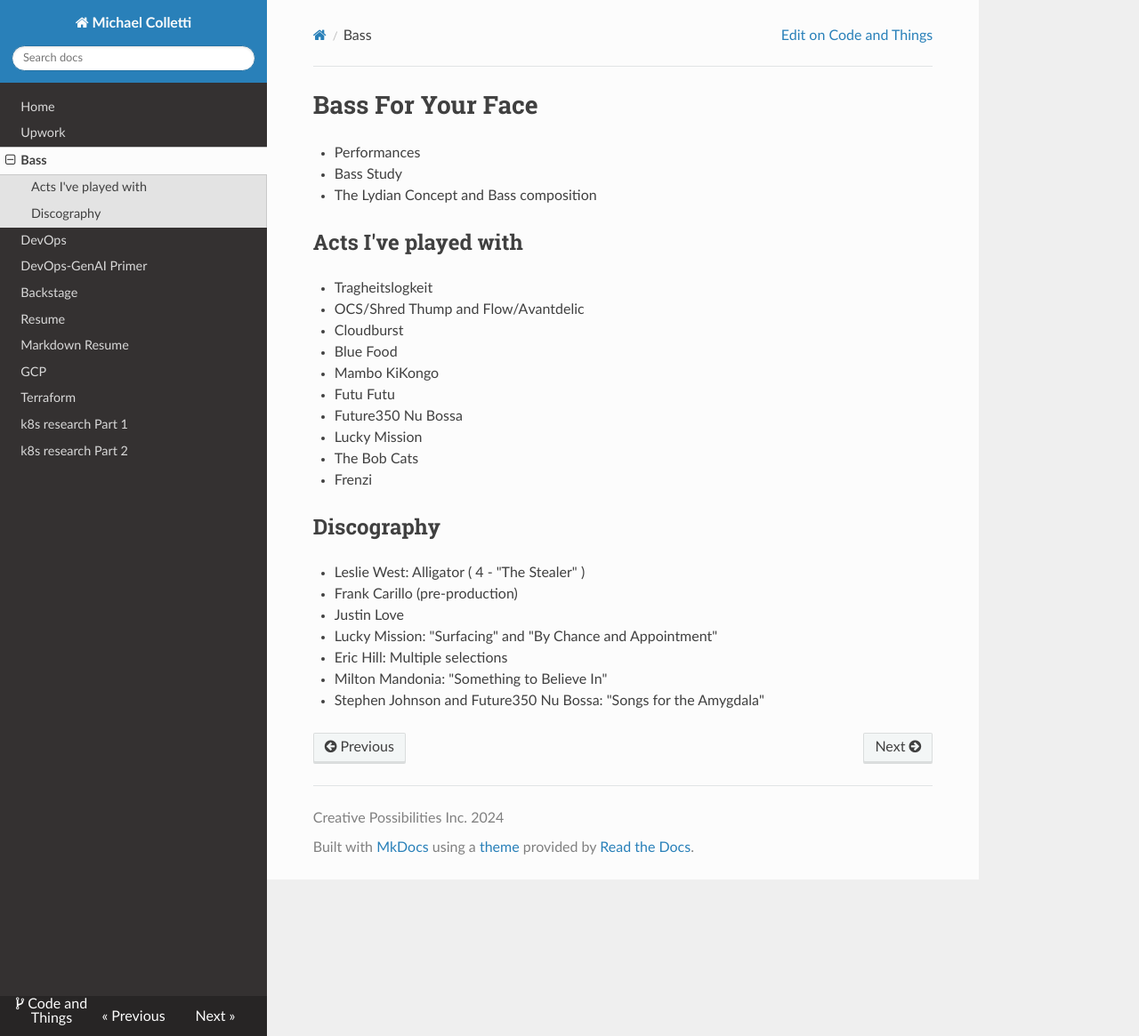
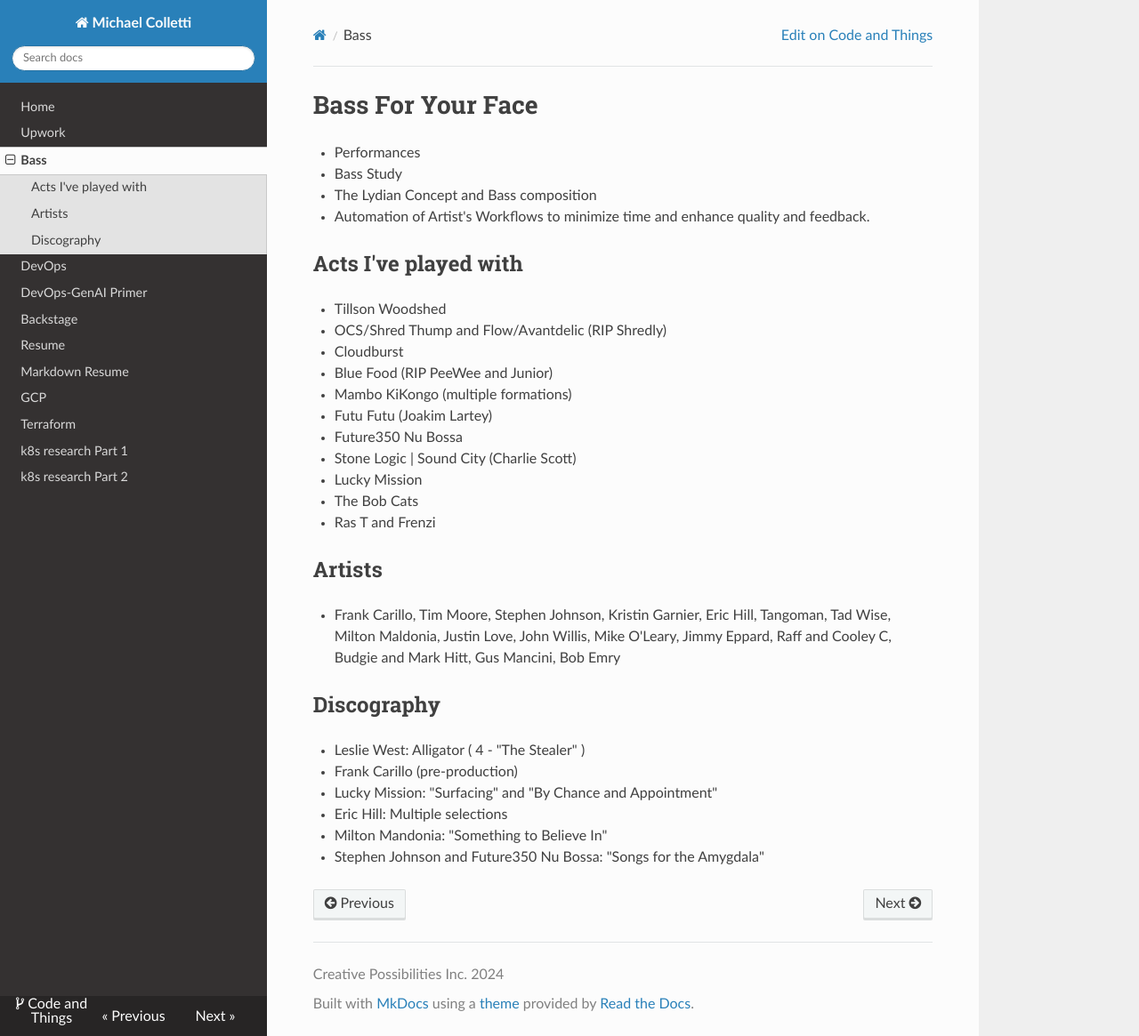
Before and after one commit to michaelcolletti/me, an MkDocs documentation site: the page built from docs/bass.md, in a window 1280 px wide and 1165 px high. Shown: the whole window at 89% size. Built offline with MkDocs 1.6.1, drawn with Linux system fonts in a browser that asks for light colours; nearby versions of some CDN libraries.

Commit message:
Update bass.md
add new things remembered

```diff
--- a/docs/bass.md
+++ b/docs/bass.md
@@ -3,25 +3,31 @@
 * Performances
 * Bass Study
 * The Lydian Concept and Bass composition
+* Automation of Artist's Workflows to minimize time and enhance quality and feedback.
 
 ## Acts I've played with
 
-* Tragheitslogkeit
-* OCS/Shred Thump and Flow/Avantdelic
+* Tillson Woodshed
+* OCS/Shred Thump and Flow/Avantdelic (RIP Shredly)
 * Cloudburst
-* Blue Food
-* Mambo KiKongo
-* Futu Futu
+* Blue Food (RIP PeeWee and Junior)
+* Mambo KiKongo (multiple formations)
+* Futu Futu (Joakim Lartey)
 * Future350 Nu Bossa
+* Stone Logic | Sound City (Charlie Scott)
 * Lucky Mission
 * The Bob Cats
-* Frenzi
+* Ras T and Frenzi
+
+## Artists
+
+- Frank Carillo, Tim Moore, Stephen Johnson, Kristin Garnier, Eric Hill, Tangoman, Tad Wise, Milton Maldonia, Justin Love, John Willis, Mike O'Leary, Jimmy Eppard, Raff and Cooley C, Budgie and Mark Hitt, Gus Mancini, Bob Emry
+
 
 ## Discography
 
 - Leslie West: Alligator  ( 4 - "The Stealer" )
 - Frank Carillo (pre-production)
-- Justin Love
 - Lucky Mission: "Surfacing" and "By Chance and Appointment"
 - Eric Hill: Multiple selections
 - Milton Mandonia: "Something to Believe In"
```
